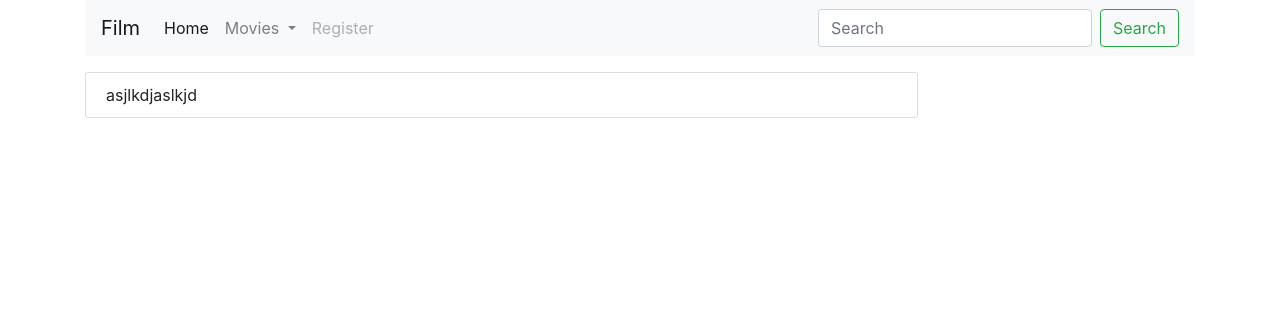
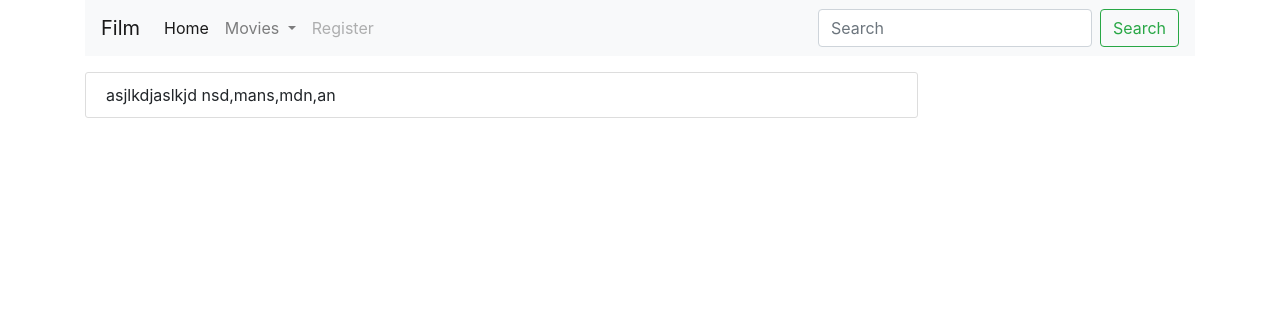
Before and after one commit to shkhaider2015/movieApp, a Flask app: page /admin/custom_login_form in a window 1280 px wide. Shown: the top 316 px of the page. Run offline with Flask 2, Linux system fonts and the light colour scheme; some libraries are stand-ins or nearby versions.

Commit message:
admin .......

```diff
--- a/movieApp/templates/my_custom_login_form.html
+++ b/movieApp/templates/my_custom_login_form.html
@@ -4,6 +4,7 @@
     <div class="content-section w-75 h-75 mt-3">
         <form method="POST" action="">
             asjlkdjaslkjd
+            nsd,mans,mdn,an
         </form>
     </div>
 
```
